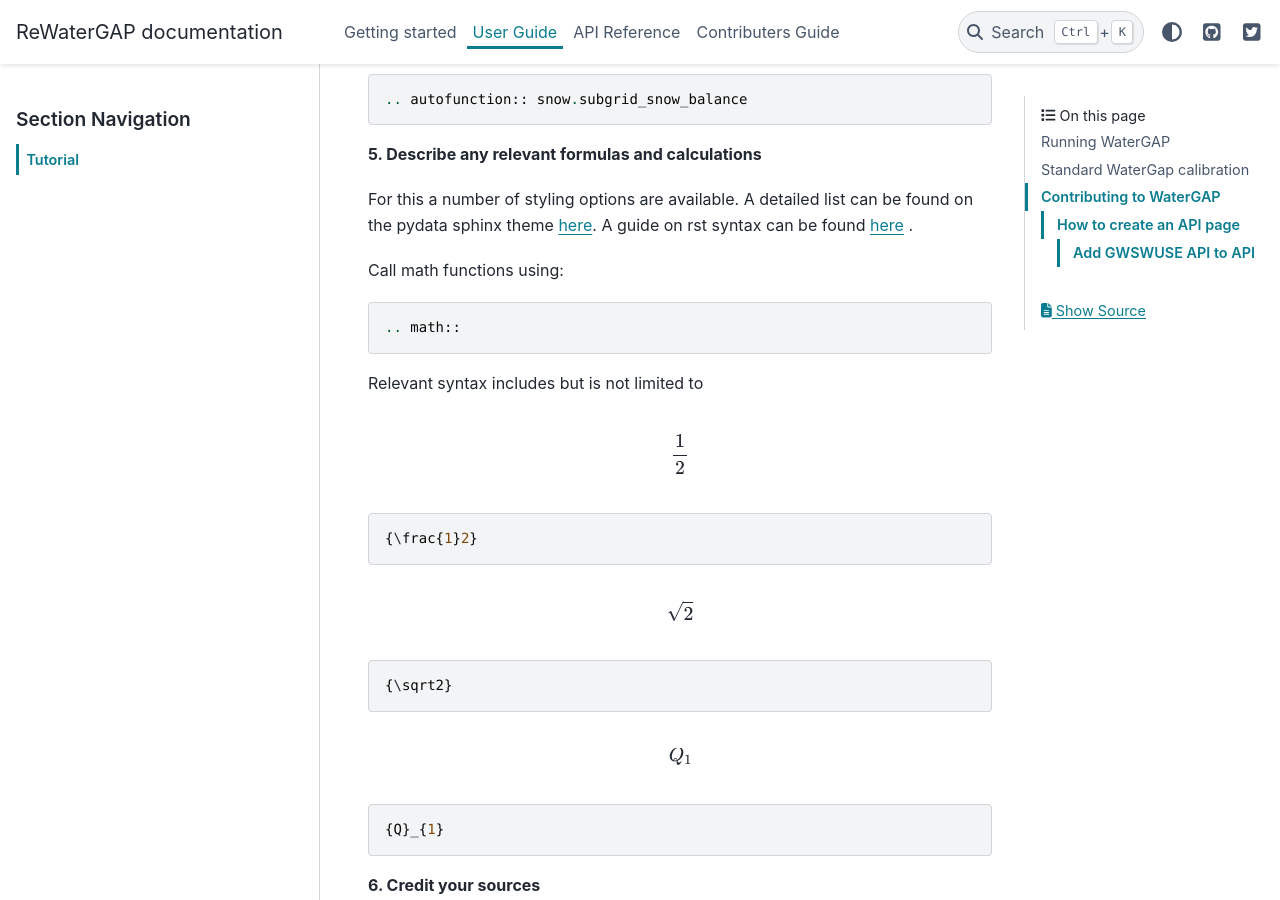
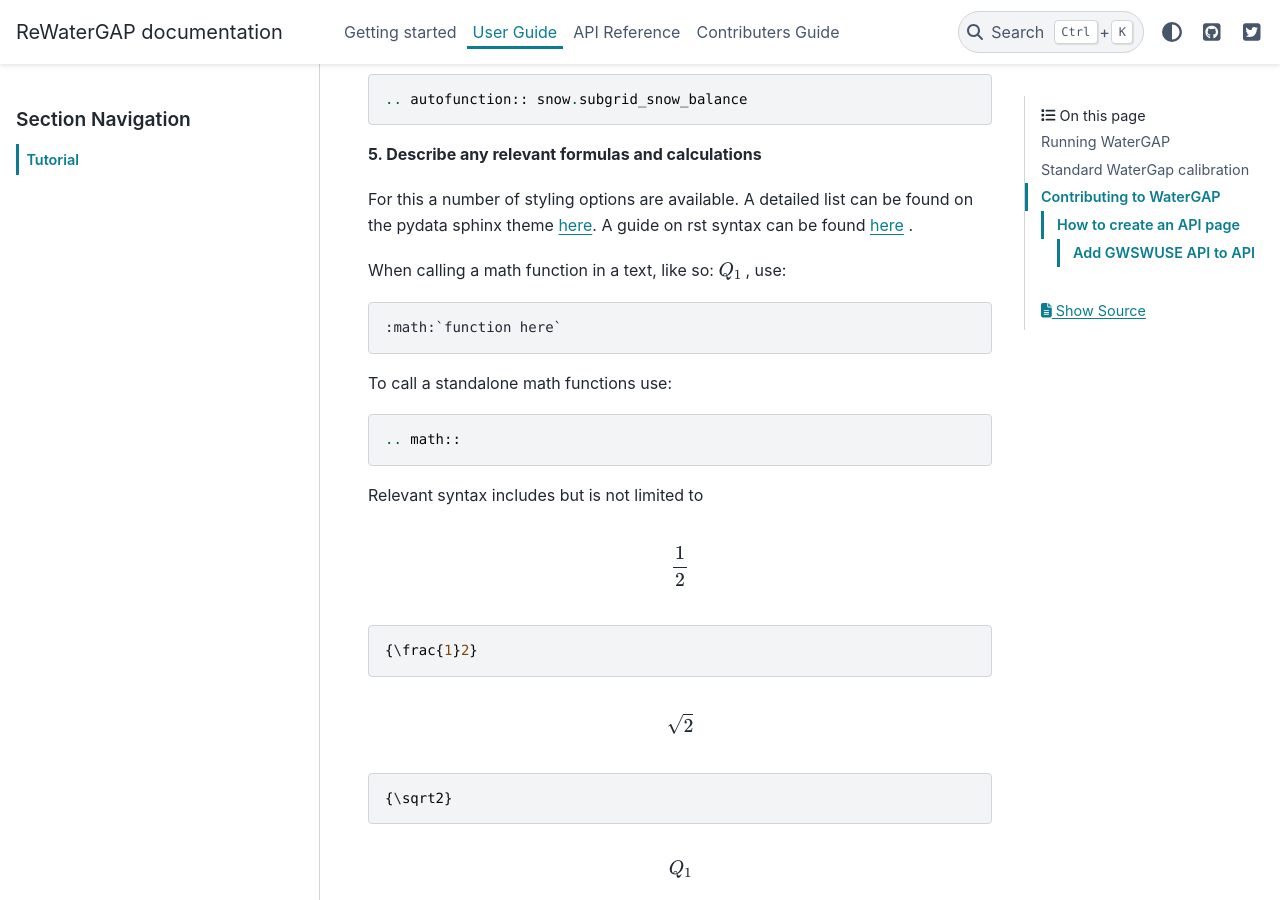
Before and after one commit to HydrologyFrankfurt/ReWaterGAP, a Sphinx documentation site: the page built from docs/user_guide/tutorials.rst, in a window 1280 px wide and 900 px high, scrolled down 4882 px. Built offline with Sphinx 7.4.7 and the PyData theme 0.15.4, drawn with Linux system fonts in a browser that asks for light colours; pages that are not in the unit, such as notebooks, are missing from menus.

Commit message:
Update tutorials.rst

```diff
--- a/docs/user_guide/tutorials.rst
+++ b/docs/user_guide/tutorials.rst
@@ -149,7 +149,11 @@ Calling a function into the documentation to give users an overview of parameter
 
 For this a number of styling options are available. A detailed list can be found on the pydata sphinx theme `here <https://pydata-sphinx-theme.readthedocs.io/en/stable/index.html>`_. A guide on rst syntax can be found `here <https://bashtage.github.io/sphinx-material/rst-cheatsheet/rst-cheatsheet.html>`_ .
 
-Call math functions using::
+When calling a math function in a text, like so: :math:`{Q}_{1}` , use::
+
+	:math:`function here`
+
+To call a standalone math functions use::
 
 	.. math::
 
```
